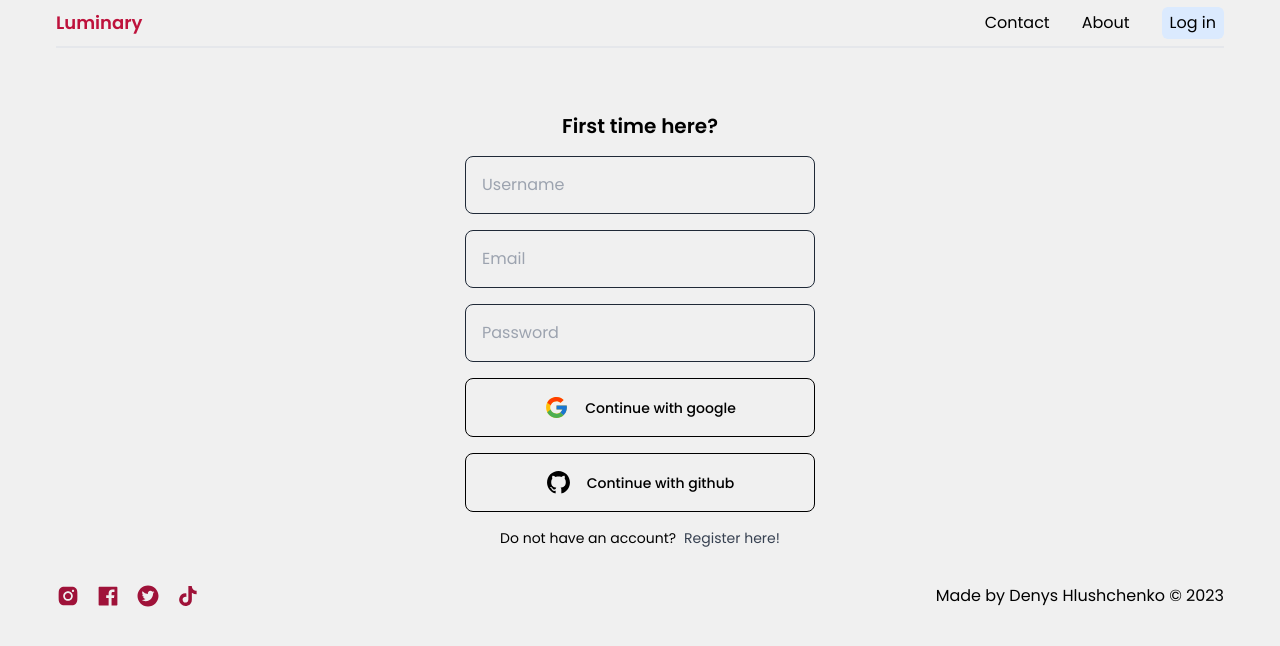
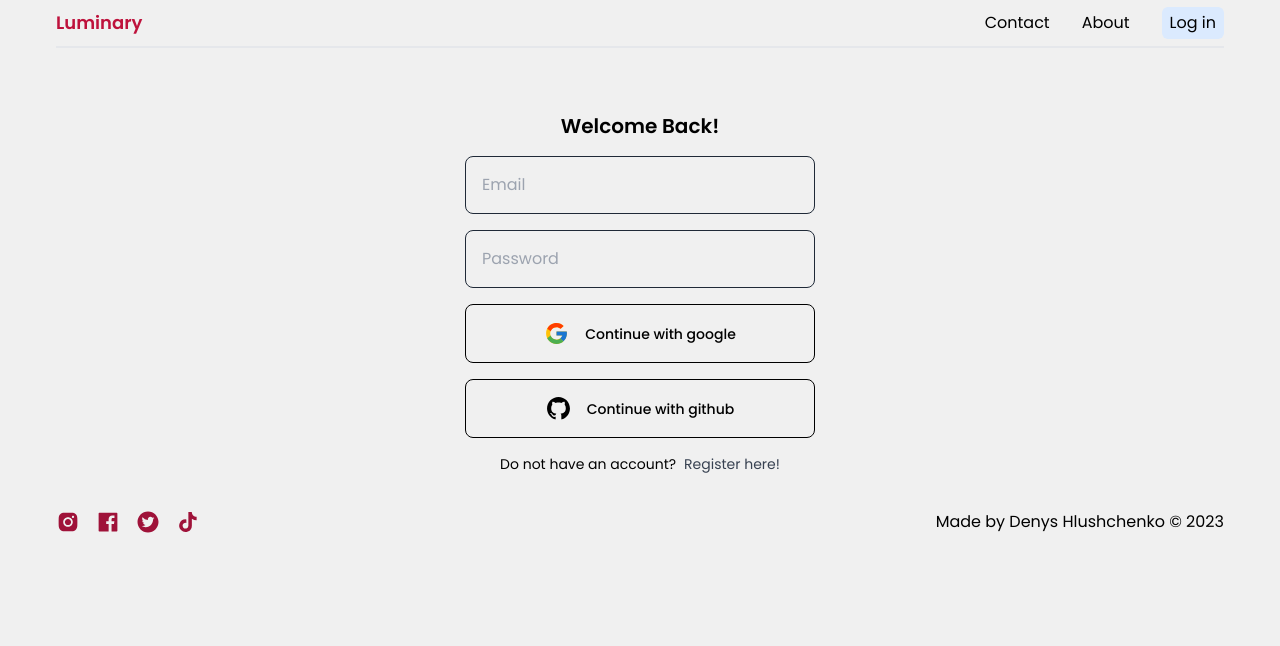
Before and after one commit to Manboy17/blog-it, a Next.js app: page /login in a window 1280 px wide. Shown: the top 646 px of the page. Built offline with nearby package versions, Linux system fonts and the light colour scheme.

Commit message:
Some changes

```diff
--- a/src/app/login/page.tsx
+++ b/src/app/login/page.tsx
@@ -18,7 +18,7 @@ const page = () => {
     justify-center
   "
     >
-      <h1 className="text-xl font-semibold">First time here?</h1>
+      <h1 className="text-xl font-semibold">Welcome Back!</h1>
       <form
         className="
         flex
@@ -27,11 +27,6 @@ const page = () => {
         w-full
       "
       >
-        <input
-          type="text"
-          placeholder="Username"
-          className="border-[1px] border-gray-800 rounded-lg p-4 outline-none"
-        />
         <input
           className="border-[1px] border-gray-800 rounded-lg p-4 outline-none"
           type="email"
--- a/src/app/register/page.tsx
+++ b/src/app/register/page.tsx
@@ -18,7 +18,7 @@ const page = () => {
     justify-center
   "
     >
-      <h1 className="text-xl font-semibold">Welcome Back!</h1>
+      <h1 className="text-xl font-semibold">First time here?</h1>
       <form
         className="
         flex
@@ -27,6 +27,11 @@ const page = () => {
         w-full
       "
       >
+        <input
+          type="text"
+          placeholder="Username"
+          className="border-[1px] border-gray-800 rounded-lg p-4 outline-none"
+        />
         <input
           className="border-[1px] border-gray-800 rounded-lg p-4 outline-none"
           type="email"
```
